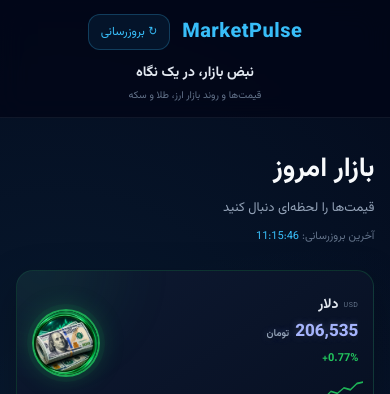
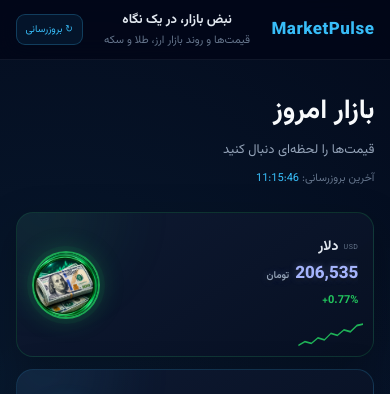
Before and after one commit to Matin-Alinaghian/MarketPulse, a Flask app: page / in a window 390 px wide. Shown: the top 394 px of the page. Run offline with Flask 3, Linux system fonts and the light colour scheme.

Commit message:
Update app and mobile responsive design

```diff
--- a/app.py
+++ b/app.py
@@ -791,7 +791,6 @@ def should_update_today():
         return True
 
     return False
-
 def auto_update_worker():
 
     print(
@@ -841,12 +840,7 @@ def auto_update_worker():
                 error
             )
 
-        time.sleep(600)
-
-        time.sleep(
-            6000
-        )
-
+        time.sleep(60)
 def start_auto_update():
 
     worker = threading.Thread(
@@ -1033,14 +1027,12 @@ def market_status():
 
     })
 
+start_auto_update()
+
+
 if __name__ == "__main__":
 
-    start_auto_update()
-
     app.run(
-
         debug=True,
-
         use_reloader=False
-
     )
--- a/static/css/style.css
+++ b/static/css/style.css
@@ -2656,3 +2656,52 @@ footer {
         height: 230px;
     }
 }
+@media (max-width: 600px) {
+
+    .header {
+        display: flex;
+        align-items: center;
+        justify-content: space-between;
+        gap: 8px;
+        padding: 10px 4%;
+        min-height: 58px;
+    }
+
+    .logo {
+        width: auto;
+        font-size: 17px;
+        text-align: right;
+        white-space: nowrap;
+        order: 1;
+    }
+
+    .market-intro {
+        order: 2;
+        flex: 1;
+        width: auto;
+        text-align: center;
+        min-width: 0;
+    }
+
+    .market-title {
+        font-size: 13px;
+        font-weight: 700;
+        white-space: nowrap;
+    }
+
+    .market-subtitle {
+        font-size: 11px;
+        margin-top: 2px;
+        white-space: nowrap;
+    }
+
+    .refresh-btn {
+        order: 3;
+        width: auto;
+        padding: 7px 9px;
+        font-size: 10px;
+        border-radius: 9px;
+        white-space: nowrap;
+    }
+
+}
```
